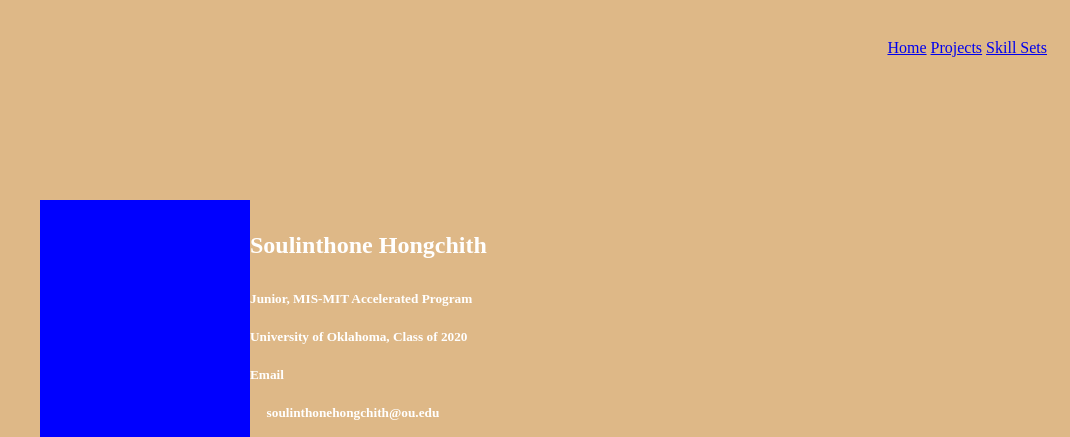
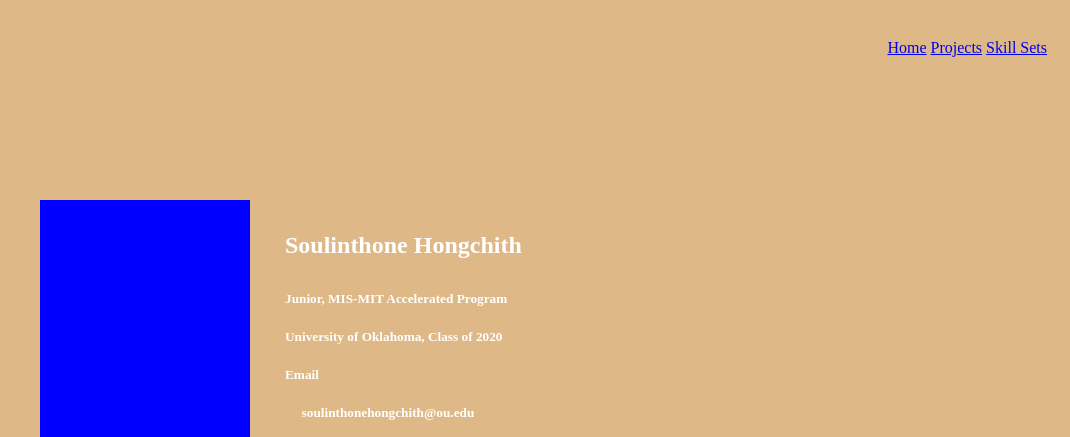
Before and after one commit to soulinthonehongchith/My-Resume, a plain HTML site: page about.html in a window 1280 px wide. Shown: the top 437 px of the page, without its empty margins (210-1280 px from the left). Drawn offline with Linux system fonts and the light colour scheme; files that its build step writes are made by us from their sources.

Commit message:
About Page

```diff
--- a/about.html
+++ b/about.html
@@ -4,7 +4,7 @@
 <head>
     <meta charset="utf-8" />
     <title>Home</title>
-    <link rel="stylesheet" href="homestyle.css" />
+    <link rel="stylesheet" href="/resume/css/aboutstyle.css" />
 
 </head>
 <body>
```
